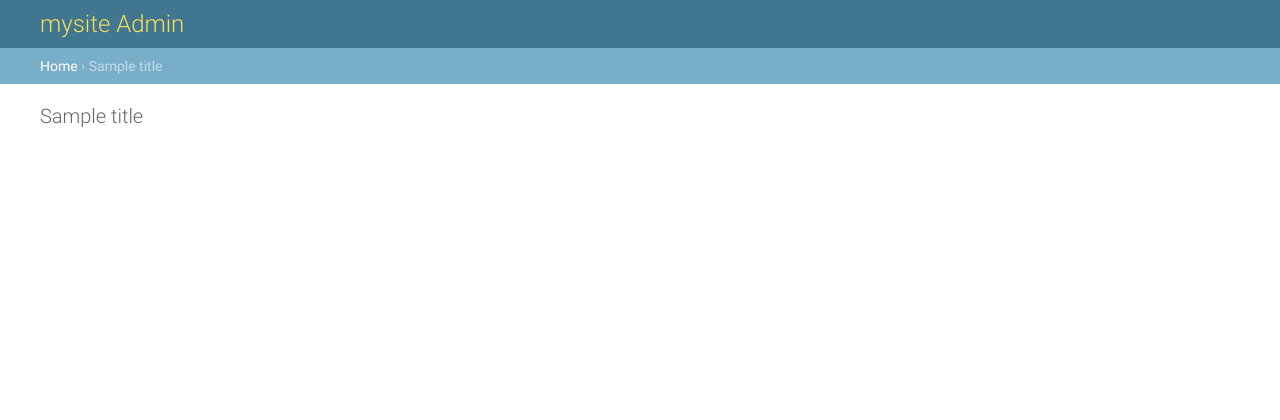
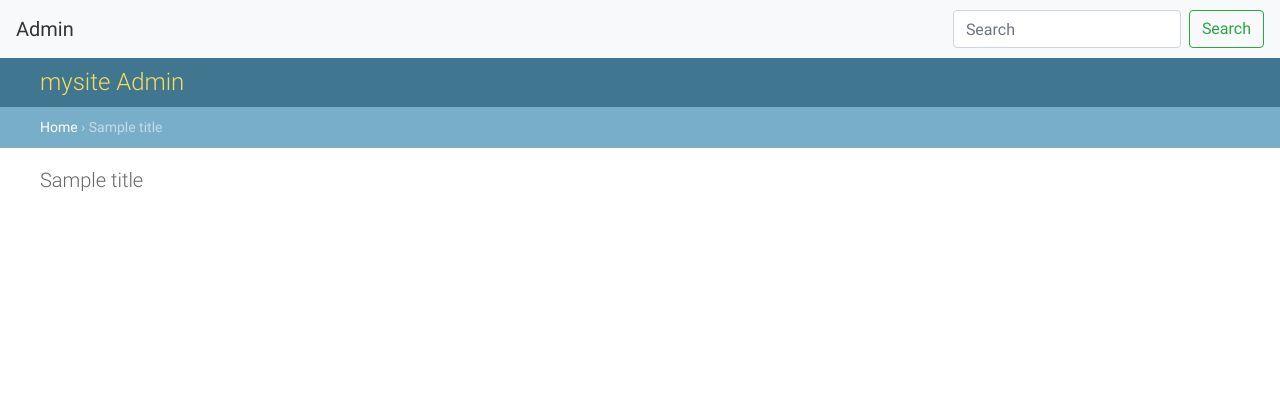
Before and after one commit to WilliamAustinMcCarty/django-wam, a Django app: template templates/admin/base_site.html in a window 1280 px wide. Shown: the top 420 px of the page. Before the commit the page ends 127 px from the top, so only its background shows below. Run offline with Django 3.2, Linux system fonts and the light colour scheme; the template is opened without the code that fills it: most values are stand-ins (such as "Sample title", 1, 10 or a date in 2020); some libraries are stand-ins or nearby versions.

Commit message:
update format of base_site (admin)
update format of base_site (admin). Did the same general thing as the last commit

```diff
--- a/templates/admin/base_site.html
+++ b/templates/admin/base_site.html
@@ -1,9 +1,38 @@
+<!doctype html>
+<html lang="en">
+      <head>
+            <meta charset="utf-8">
+            <meta name="viewport" content="width=device-width, initial-scale=1, shrink-to-fit=no">
+            <link rel="stylesheet" href="https://stackpath.bootstrapcdn.com/bootstrap/4.1.3/css/bootstrap.min.css" integrity="sha384-MCw98/SFnGE8fJT3GXwEOngsV7Zt27NXFoaoApmYm81iuXoPkFOJwJ8ERdknLPMO" crossorigin="anonymous">
+            <title>Admin</title>
+      </head>
+      <header>
+            <nav class="navbar navbar-light bg-light">
+                <a class="navbar-brand">Admin</a>
+                <form class="form-inline">
+                  <input class="form-control mr-sm-2" type="search" placeholder="Search" aria-label="Search">
+                  <button class="btn btn-outline-success my-2 my-sm-0" type="submit">Search</button>
+                </form>
+            </nav>
+      </header>
+      <body>
         {% extends "admin/base.html" %}
-
         {% block title %}{{ title }} | {{ site_title|default:_('Django site admin') }}{% endblock %}
-
         {% block branding %}
         <h1 id="site-name"><a href="{% url 'admin:index' %}">mysite Admin</a></h1>
         {% endblock %}
-
         {% block nav-global %}{% endblock %}
+      </body>
+      <footer class="bg-light text-center text-lg-start">
+        <div class="text-center p-3" style="background-color: rgba(0, 0, 0, 0.2)">
+          Header:
+          © 2021 Copyright:
+          <a class="text-dark" href="https://getbootstrap.com/"> getbootstrap.com.<br /></a>
+          Footer:
+          © 2020 Copyright:
+          <a class="text-dark" href="https://mdbootstrap.com/"> MDBootstrap.com.<br /></a>
+          Overall:
+          @ 2021 Copyright: William McCarty
+        </div>
+      </footer>
+</html>
```
Lines whose indentation alone changed are shown as unchanged.
